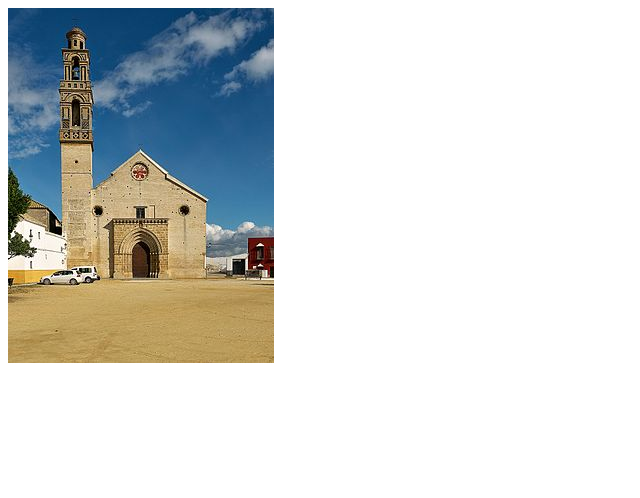
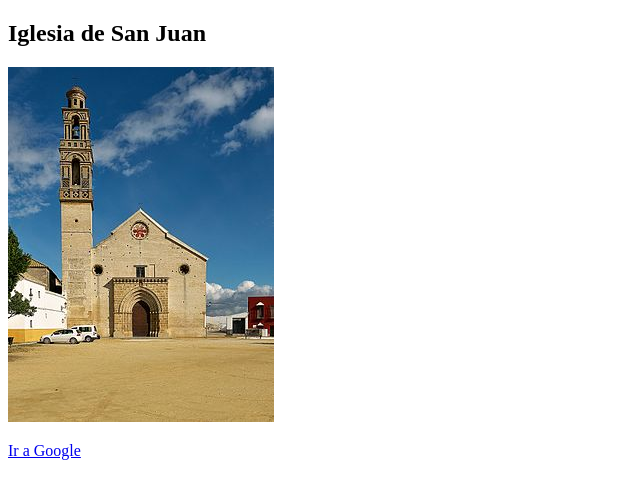
Before and after one commit to virginiogb/daw05_tarea_vgb, a plain HTML site: page index.html in a window 1280 px wide. Shown: the whole page, without its empty margins (0-640 px from the left). Drawn offline with Linux system fonts and the light colour scheme.

Commit message:
index con enlace a google

```diff
--- a/index.html
+++ b/index.html
@@ -5,6 +5,12 @@
     <title>Virginio_DAW05_Tarea</title>
   </head>
   <body>
+    <p>
+      <h2>Iglesia de San Juan</h2>
+    </p>
     <img src="iglesiasanjuan.jpg" alt="">
+    <p>
+      <a href="https://www.google.es/">Ir a Google</a>
+    </p>
   </body>
 </html>
```
Also changed, not shown: 1 other file.
